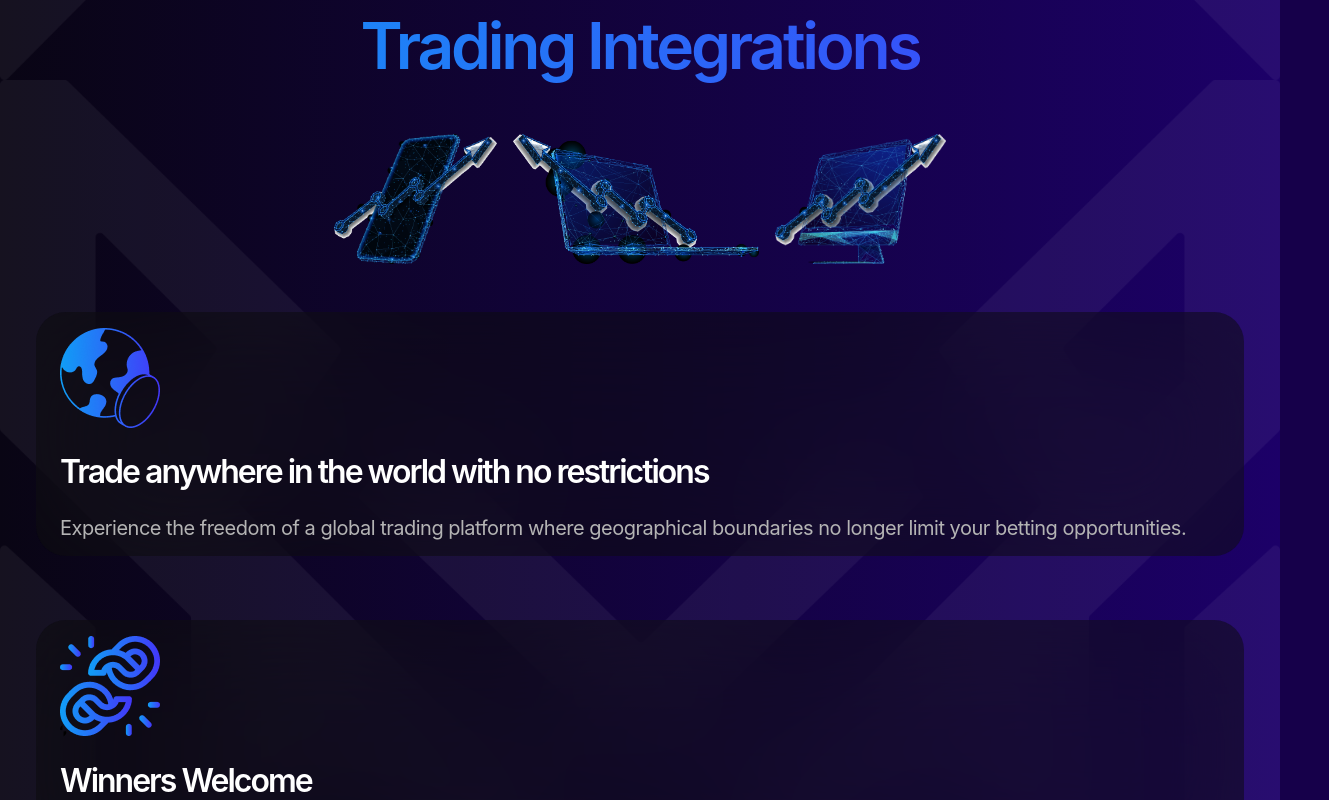
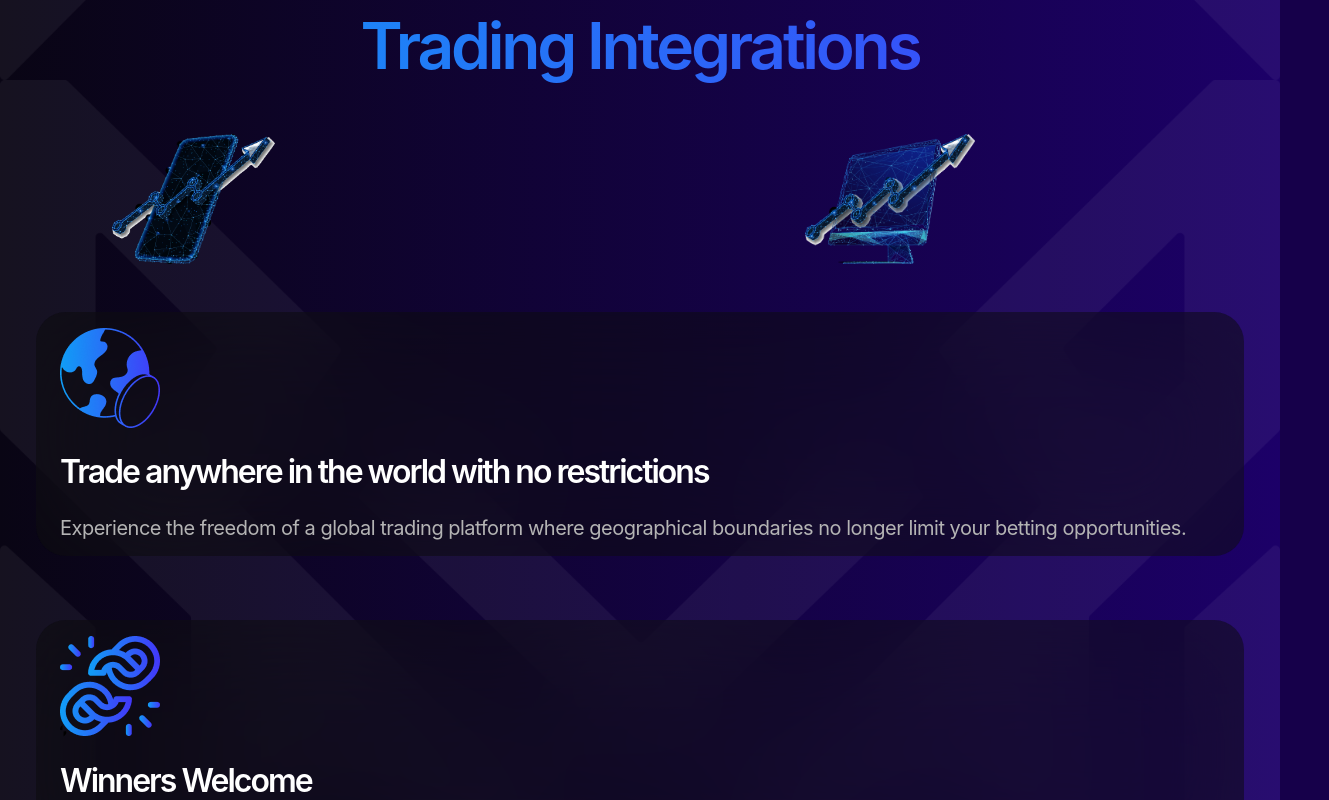
Before and after one commit to BetDexLabs/monacoprotocol-xyz, a Next.js app: page / in a window 1280 px wide. Shown: the part 980-1780 px from the top of the page, 1329 px wide, since content can reach past the window. Built offline with nearby package versions, Linux system fonts and the light colour scheme.

Commit message:
Add improvements

```diff
--- a/app/components/Header/BurgerMenu.tsx
+++ b/app/components/Header/BurgerMenu.tsx
@@ -47,7 +47,7 @@ export const BurgerMenu: FC<BurgerMenuProps> = ({ isVisible, handleClose }) => {
                     </Link>
                   ) : (
                     <div
-                      className="flex text-nav gap-3 justify-between"
+                      className={`flex text-nav gap-3 justify-between ${innerItems?.length && "hover:cursor-pointer"}`}
                       onClick={() => handleDropdownSectionClick(id)}
                     >
                       <span>{label}</span>
--- a/app/components/Header/DesktopMenu.tsx
+++ b/app/components/Header/DesktopMenu.tsx
@@ -43,7 +43,7 @@ export const DesktopMenu = () => {
                   </Link>
                 ) : (
                   <div
-                    className={`flex text-nav gap-3 text-transition hover:text-active ${isCurrentSectionOpened ? "text-active" : "text-primary"}`}
+                    className={`flex text-nav gap-3 text-transition hover:text-active ${isCurrentSectionOpened ? "text-active" : "text-primary"} ${innerItems?.length && "hover:cursor-pointer"}`}
                     onClick={() => handleDropdownSectionClick(id)}
                   >
                     <span>{label}</span>
--- a/app/components/TradingIntegrations/TradingIntegrations.tsx
+++ b/app/components/TradingIntegrations/TradingIntegrations.tsx
@@ -10,13 +10,13 @@ export const TradingIntegrations: FC = () => (
       Trading Integrations
     </h2>
     <div className="flex flex-col gap-8 md:gap-12 lg:flex-row">
-      <div className="flex justify-center gap-4 max-w-full h-[58px] md:h-[130px] lg:flex-col lg:h-auto lg:ml-[-90px] lg:justify-evenly lg:py-12">
+      <div className="flex justify-center gap-4 max-w-full h-[58px] md:h-[130px] lg:flex-col lg:h-auto lg:ml-[-90px] lg:justify-evenly">
         {integrationImages.map((src, i) => (
           <Image
             key={`illustration-${i}`}
             src={src}
             alt={`Section illustration ${i}`}
-            className="h-full w-auto object-contain"
+            className="h-auto w-auto object-contain"
           />
         ))}
       </div>
--- a/app/components/TradingIntegrations/constants.tsx
+++ b/app/components/TradingIntegrations/constants.tsx
@@ -1,6 +1,5 @@
 import illustration1 from "@/public/tradingIntegrations/illustration1.png";
 import illustration2 from "@/public/tradingIntegrations/illustration2.png";
-import illustration3 from "@/public/tradingIntegrations/illustration3.png";
 import image1 from "@/public/tradingIntegrations/trading1.png";
 import image2 from "@/public/tradingIntegrations/trading2.png";
 import image3 from "@/public/tradingIntegrations/trading3.png";
@@ -41,4 +40,4 @@ export const integrationArticles: IntegrationProps[] = [
   },
 ];
 
-export const integrationImages = [illustration1, illustration2, illustration3];
+export const integrationImages = [illustration1, illustration2];
```
Also changed, not shown: public/tradingIntegrations/illustration2.png, public/tradingIntegrations/illustration3.png (deleted).
